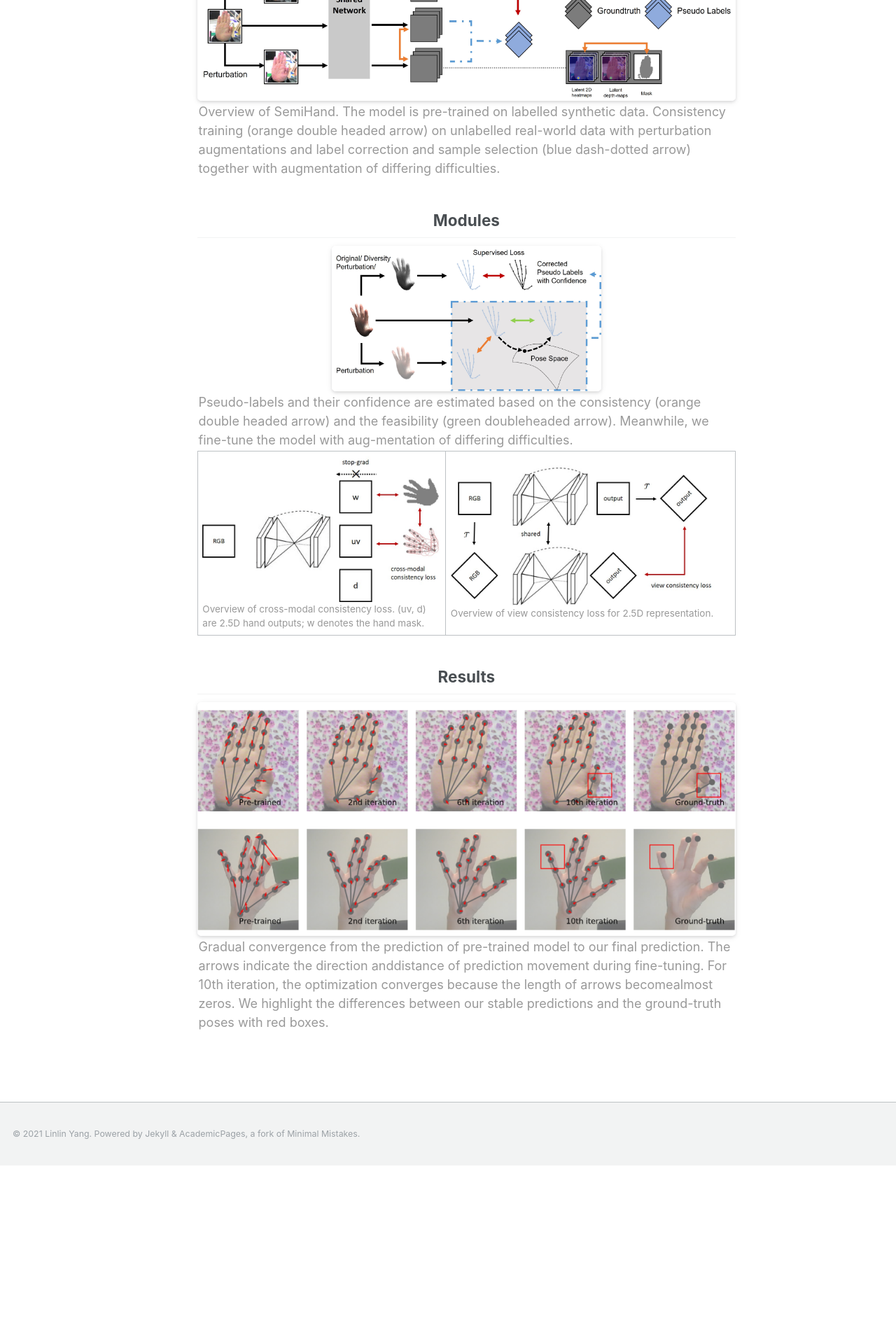
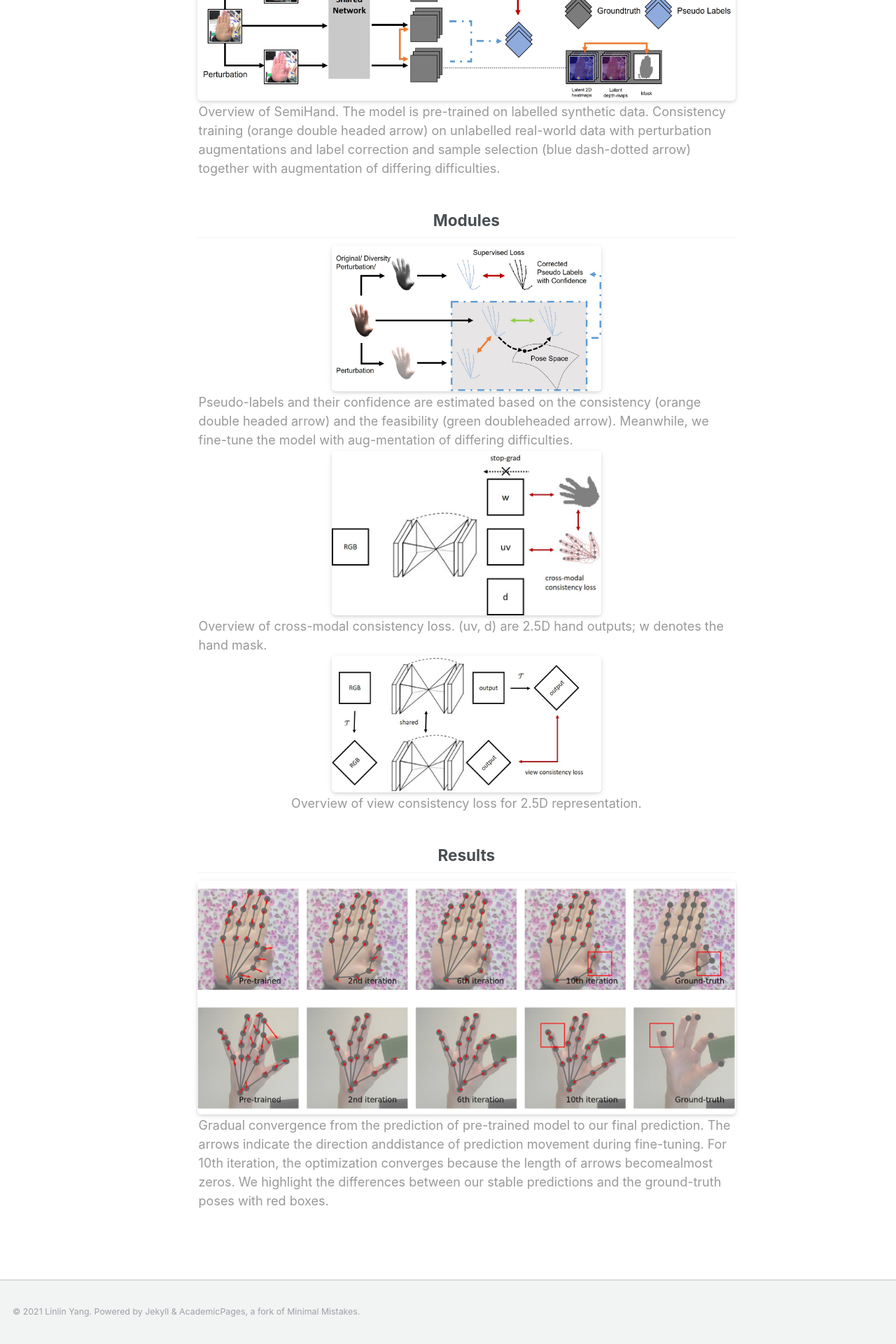
Before and after one commit to bestonebyone/mu4yang, a Jekyll site: the page built from _project/SemiHand.md, in a window 1280 px wide. Shown: the part 953-2873 px from the top of the page at 70% size. Built offline with Jekyll 4.4.1, drawn with Linux system fonts in a browser that asks for light colours; before the commit the page ends 2618 px from its top, so only the background shows below that.

Commit message:
Update SemiHand.md

```diff
--- a/_project/SemiHand.md
+++ b/_project/SemiHand.md
@@ -38,17 +38,11 @@ In particular, by approximating the hand masks from hand poses, we propose cross
 
 
 
-<table style="margin-left: auto; margin-right: auto;" frame=void rules=none>
-    <tr>
-        <td>
-            <img src="https://www.mu4yang.com/files/project/semihand/ccloss.jpg" >    <br>    <div style="color:orange;   display: inline-block;    color: #999;  "><div align='left' >Overview of cross-modal consistency loss. (uv, d) are 2.5D hand outputs; w denotes the hand mask.</div></div>
-        </td>
-        <td>
-        <img src="https://www.mu4yang.com/files/project/semihand/vcloss.jpg" >    <br>    <div style="color:orange;   display: inline-block;    color: #999; "><div align='left' >Overview of view consistency loss for 2.5D representation.</div></div>
-        </td>
-    </tr>
-</table>
+<center>    <img style="border-radius: 0.3125em;    box-shadow: 0 2px 4px 0 rgba(34,36,38,.12),0 2px 10px 0 rgba(34,36,38,.08);"     src="https://www.mu4yang.com/files/project/semihand/ccloss.jpg" height="50%" width="50%">    <br>    <div style="color:orange;   display: inline-block;    color: #999;    padding: 2px;"><div align='left' >Overview of cross-modal consistency loss. (uv, d) are 2.5D hand outputs; w denotes the hand mask.</div></div> </center>
 
+
+
+<center>    <img style="border-radius: 0.3125em;    box-shadow: 0 2px 4px 0 rgba(34,36,38,.12),0 2px 10px 0 rgba(34,36,38,.08);"     src="https://www.mu4yang.com/files/project/semihand/vcloss.jpg" height="50%" width="50%">    <br>    <div style="color:orange;   display: inline-block;    color: #999;    padding: 2px;"><div align='left' >Overview of view consistency loss for 2.5D representation.</div></div> </center>
 
 
 
```
